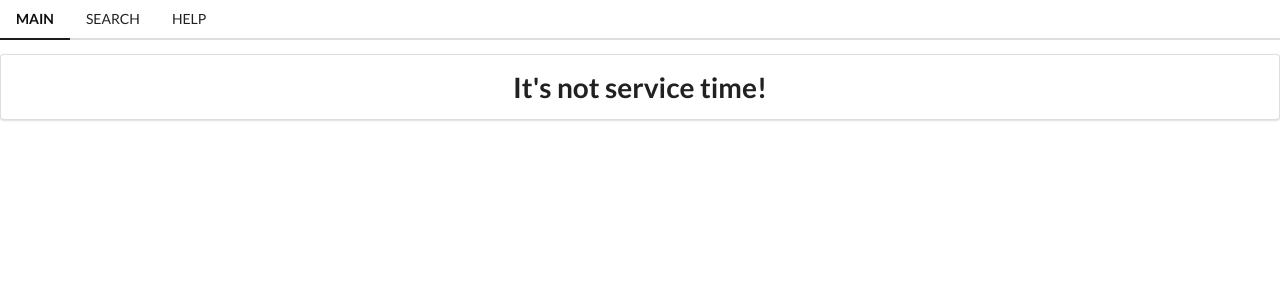
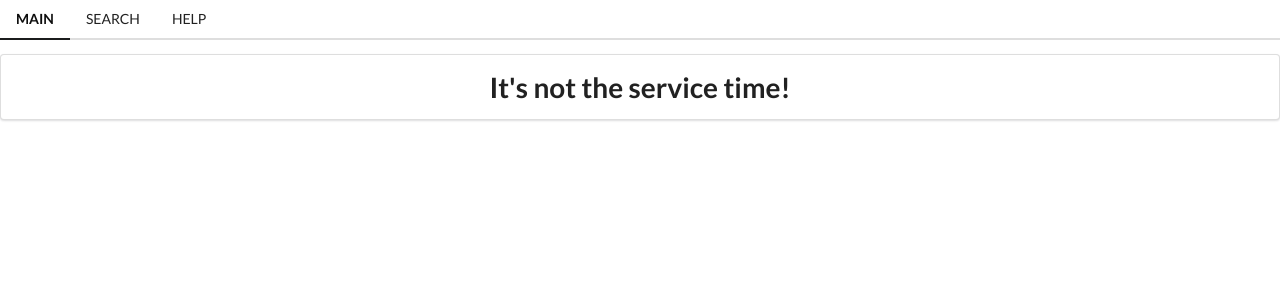
Before and after one commit to punkyoon/city-night-timeline, a Django app: template templates/down.html in a window 1280 px wide. Shown: the top 300 px of the page. Run offline with Django 3.2, Linux system fonts and the light colour scheme; the template is opened without the code that fills it, so the values that code supplies are empty; some libraries are stand-ins or nearby versions.

Commit message:
modified down page message

```diff
--- a/templates/down.html
+++ b/templates/down.html
@@ -1,5 +1,5 @@
 {% extends 'base.html' %}
 
 {% block content %}
-  <h1>It's not service time!</h1>
+  <h1>It's not the service time!</h1>
 {% endblock %}
```
